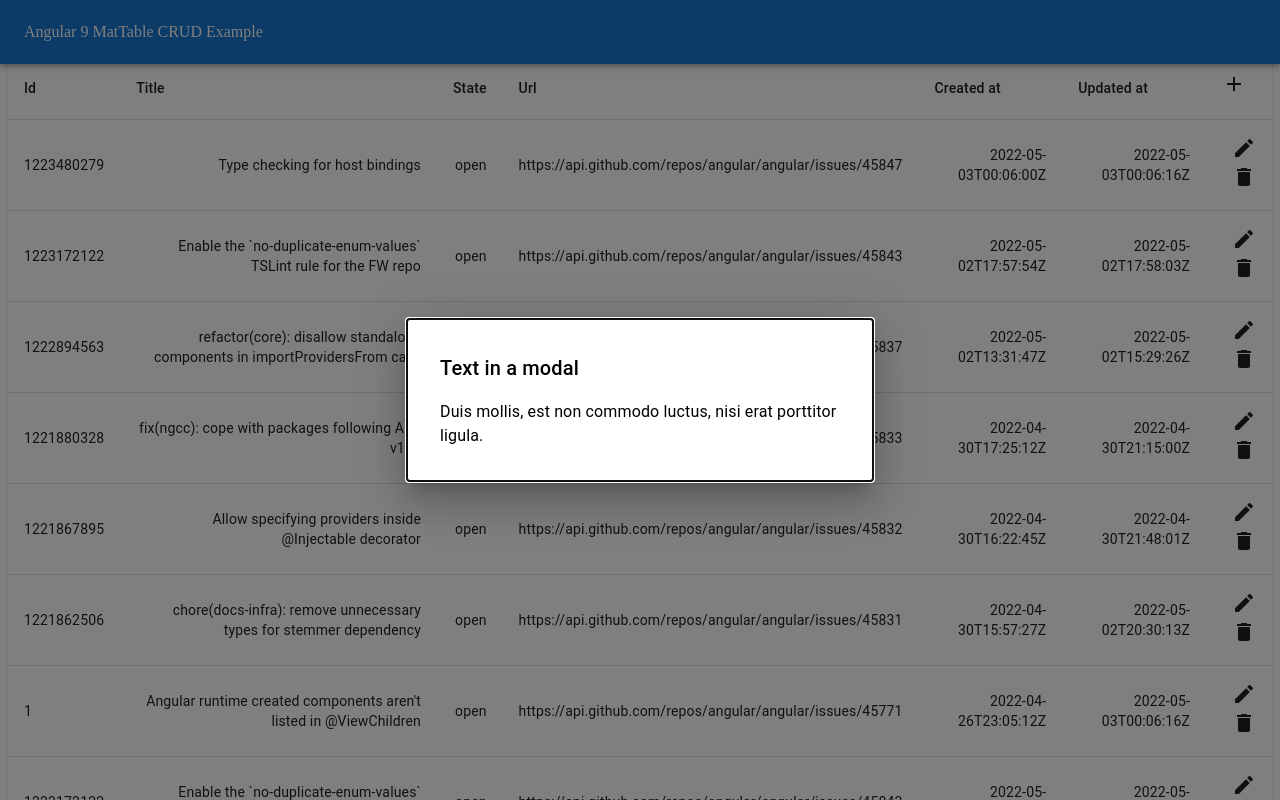
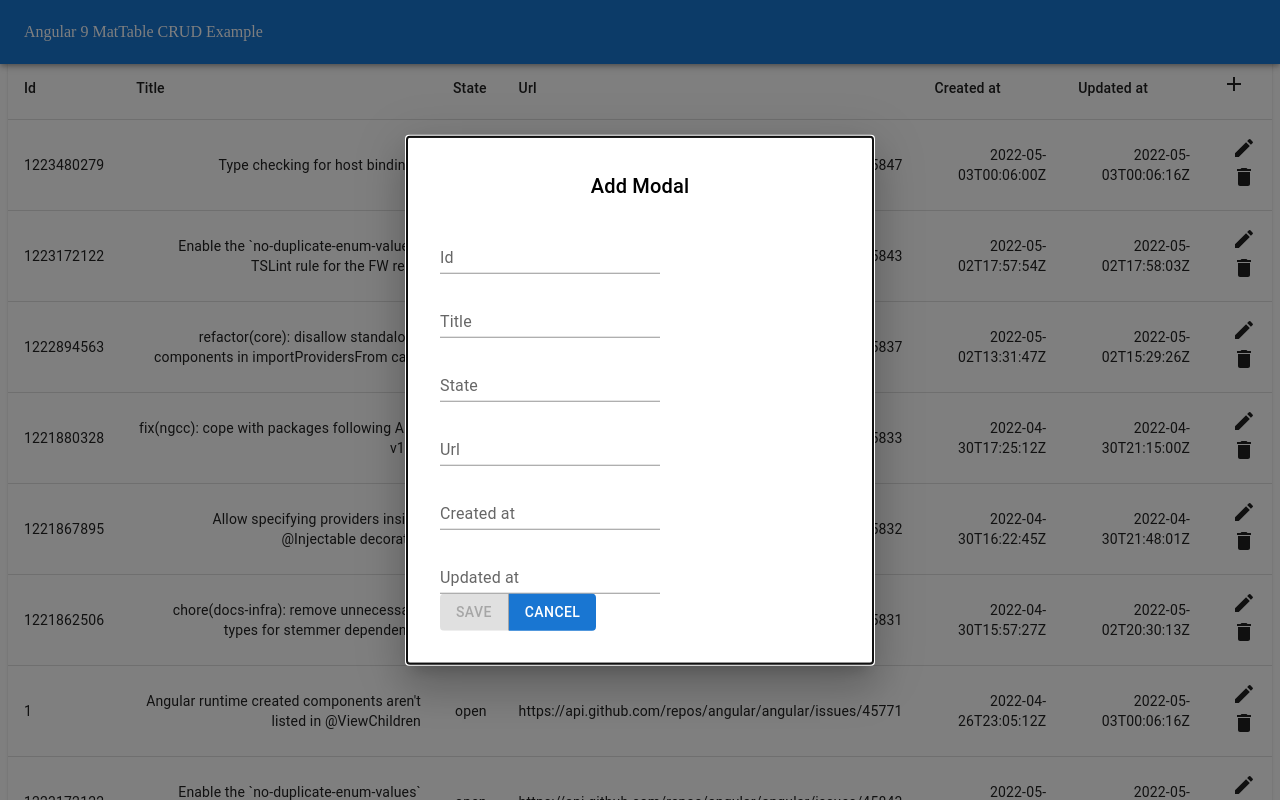
Before and after one commit to Sohta0318/FinalReact, a React (Create React App) app: page / in a window 1280 px wide. Both pictures are taken after a click on the element 1238 px from the left and 87 px from the top of the page. Shown: the top 800 px of the page. Built offline with nearby package versions, Linux system fonts and the light colour scheme.

Commit message:
add modal & set redux

```diff
--- a/src/components/ui/AddModal.js
+++ b/src/components/ui/AddModal.js
@@ -2,9 +2,13 @@
 import Box from '@mui/material/Box';
 import Typography from '@mui/material/Typography';
 import Modal from '@mui/material/Modal';
+import { TextField } from '@mui/material';
+import ButtonGroup from '@mui/material/ButtonGroup';
+import Button from '@mui/material/Button'
 
 const AddModal = ({modal,closeModal}) => {
   const style = {
+    box:{
     position: 'absolute',
     top: '50%',
     left: '50%',
@@ -13,7 +17,13 @@
     bgcolor: 'background.paper',
     border: '2px solid #000',
     boxShadow: 24,
-    p: 4,
+    p: 4,},
+    title:{
+      textAlign:'center'
+    },
+    input:{
+      margin: 'auto'
+    }
   };
   const test={
     id:1,
@@ -23,6 +33,13 @@
     created_at:Date.now(),
     updated_at:Date.now(),
       }
+      const [validation,setValidation] = useState(false)
+      const changeHandler = ()=>{
+        setValidation(false)
+        if(true){
+          setValidation(true)
+        }
+      }
   return (
     <Modal
         open={modal}
@@ -30,13 +47,32 @@
         aria-labelledby="modal-modal-title"
         aria-describedby="modal-modal-description"
       >
-        <Box sx={style}>
-          <Typography id="modal-modal-title" variant="h6" component="h2">
-            Text in a modal
+        <Box sx={style.box}>
+        <Typography id="modal-modal-title" variant="h6" component="h2" style={style.title}>
+            Add Modal
+          </Typography>
+          <Typography id="modal-modal-description" sx={{ mt: 3 }} >
+          <TextField id="standard-basic" label="Id" variant="standard" style={style.input}/>
           </Typography>
           <Typography id="modal-modal-description" sx={{ mt: 2 }}>
-            Duis mollis, est non commodo luctus, nisi erat porttitor ligula.
+          <TextField id="standard-basic" label="Title" variant="standard" />
           </Typography>
+          <Typography id="modal-modal-description" sx={{ mt: 2 }}>
+          <TextField id="standard-basic" label="State" variant="standard" />
+          </Typography>
+          <Typography id="modal-modal-description" sx={{ mt: 2 }}>
+          <TextField id="standard-basic" label="Url" variant="standard" />
+          </Typography>
+          <Typography id="modal-modal-description" sx={{ mt: 2 }}>
+          <TextField id="standard-basic" label="Created at" variant="standard" />
+          </Typography>
+          <Typography id="modal-modal-description" sx={{ mt: 2 }}>
+          <TextField id="standard-basic" label="Updated at" variant="standard" />
+          </Typography>
+          <ButtonGroup disableElevation variant="contained">
+            <Button disabled={!validation}>Save</Button>
+            <Button>Cancel</Button>
+          </ButtonGroup>
         </Box>
       </Modal>
   )
--- a/src/components/ui/Table.js
+++ b/src/components/ui/Table.js
@@ -50,7 +50,7 @@
         </TableBody>
       </Table>
     </TableContainer>
-    <AddModal modal={modal} closeModal={()=>{setModal(false)}}/>
+    <AddModal modal={modal} closeModal={()=>{setModal(false)}} />
     </>
   )
 }
```
